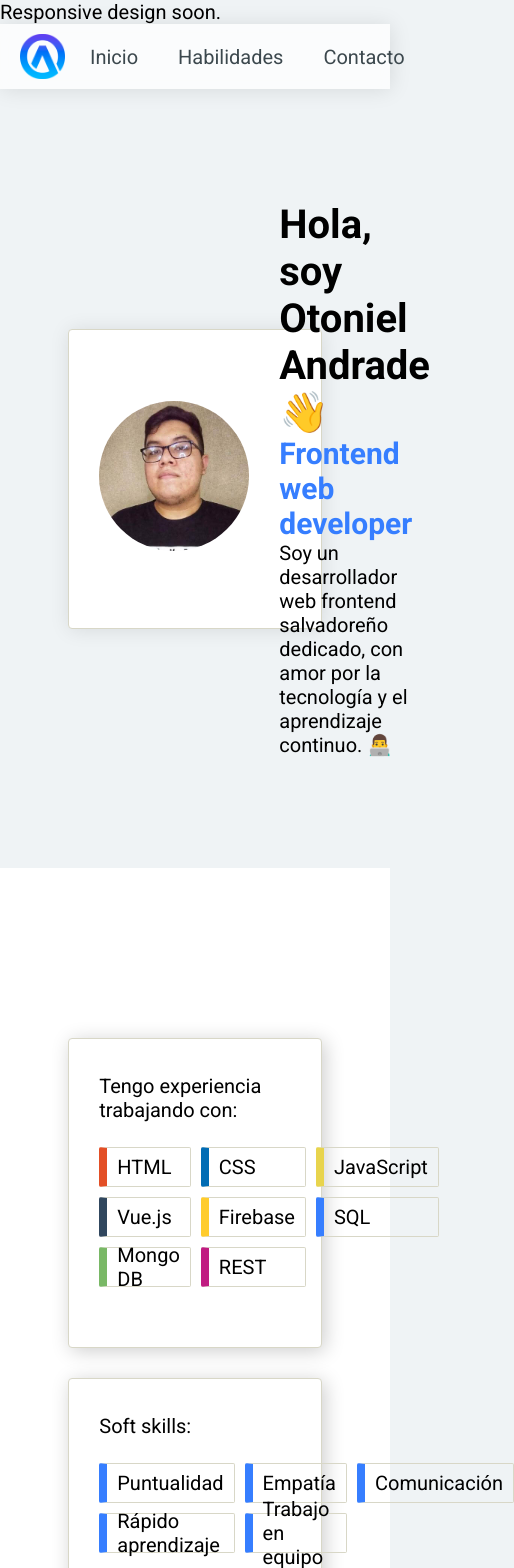
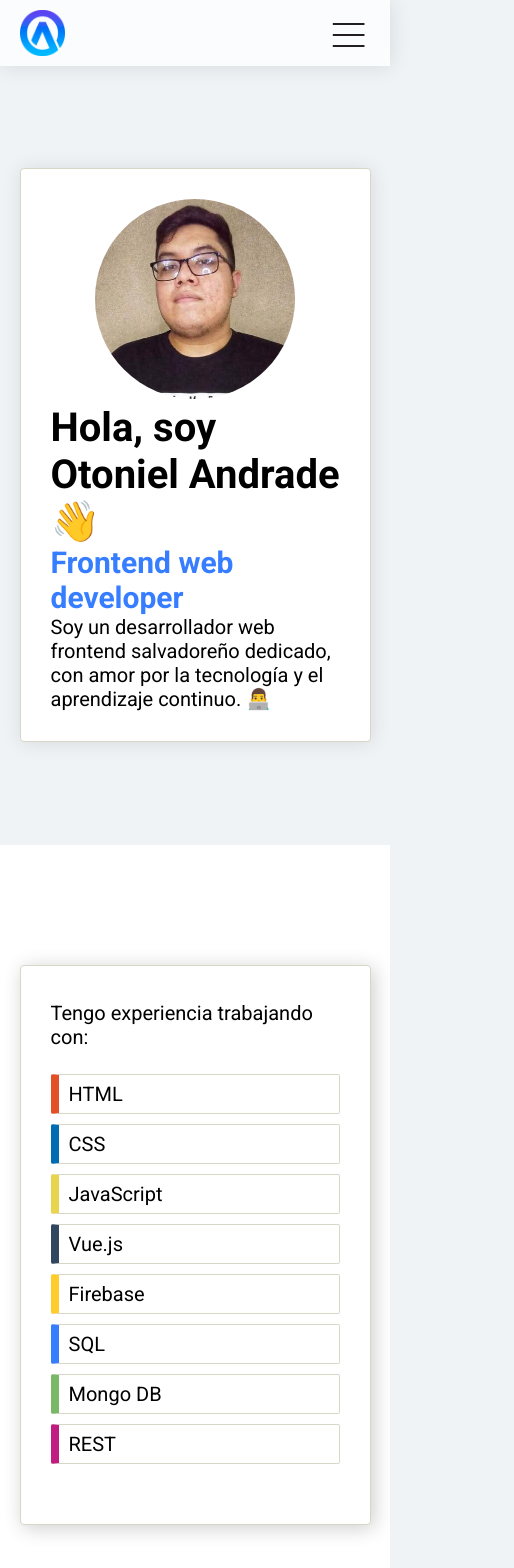
Before and after one commit to otonielandrade7/personal-website, a Vue app: page / in a window 390 px wide. Shown: the top 1568 px of the page, 514 px wide, since content can reach past the window. Built offline with nearby package versions, Linux system fonts and the light colour scheme.

Commit message:
responsive 1.0

```diff
--- a/src/App.vue
+++ b/src/App.vue
@@ -1,6 +1,5 @@
 <template>
   <div id="app">
-    <div class="warn">Responsive design soon.</div>
     <Navbar />
     <main>
       <Home />
@@ -51,6 +50,7 @@
 }
 body {
   font-size: 2rem;
+  width: 100vw;
   max-width: 100vw;
   background-color: var(--color-bg);
 }
@@ -58,13 +58,13 @@
   padding-top: 7rem;
 }
 footer {
-  height: 50vh;
+  max-height: auto;
   position: relative;
   bottom: 0;
 }
-  .warn {
-    display: none;
-  }
+.warn {
+  display: none;
+}
 @media (max-width: 1200px) {
 }
 @media (max-width: 992px) {
--- a/src/components/Contact.vue
+++ b/src/components/Contact.vue
@@ -49,7 +49,7 @@
 <style>
 #contact {
   height: 100%;
-  padding: 3rem 5rem 0;
+  padding: 3rem 5rem 3rem;
 }
 
 .contact-info {
@@ -79,4 +79,17 @@
 .contact-item a:hover {
   text-decoration: underline;
 }
+@media (max-width: 1200px) {
+}
+@media (max-width: 992px) {
+}
+@media (max-width: 768px) {
+}
+@media (max-width: 480px) {
+  .contact-info {
+  grid-template-columns: repeat(1, 1fr);
+  grid-auto-columns: minmax(1fr, 10rem);
+}
+}
+
 </style>
--- a/src/components/Home.vue
+++ b/src/components/Home.vue
@@ -27,6 +27,7 @@
 
 <style>
 #home {
+  max-height:auto;
   height: calc(100vh - 6.5rem);
   display: flex;
   justify-content: center;
@@ -58,4 +59,31 @@
   height: auto;
   border-radius: 100%;
 }
+@media (max-width: 1200px) {
+}
+@media (max-width: 992px) {
+  .presentation-container{
+    height: auto;
+    max-width: 75%;
+    padding: 3rem;
+  }
+}
+@media (max-width: 768px) {
+  .presentation-container{
+    flex-direction: column;
+    height: auto;
+    max-width: 80%;
+    padding: 3rem;
+  }
+
+}
+@media (max-width: 480px) {
+  .presentation-container{
+    flex-direction: column;
+    height: auto;
+    max-width: 90%;
+    padding: 3rem;
+  }
+}
+
 </style>
--- a/src/components/Navbar.vue
+++ b/src/components/Navbar.vue
@@ -1,9 +1,24 @@
 <template>
   <header id="navbar" class="navbar">
     <div class="navbar-logo-container">
-      <img loading="lazy" src="@/assets/logo.png" class="navbar-logo-img" alt="Logo de Otoniel Andrade" />
+      <img
+        loading="lazy"
+        src="@/assets/logo.png"
+        class="navbar-logo-img"
+        alt="Logo de Otoniel Andrade"
+      />
     </div>
-    <nav class="navbar-nav">
+    <div :class="{ hidden: mobileNavbar }" class="toggle-container">
+      <button :class="{ hidden: mobileNavbar }" v-on:click="toggleNavbar()" class="toggle">
+        <svg version="1.1" id="Layer_1" xmlns="http://www.w3.org/2000/svg" xmlns:xlink="http://www.w3.org/1999/xlink" x="0px" y="0px"
+	 viewBox="0 0 50 50" enable-background="new 0 0 50 50" xml:space="preserve">
+<path fill="#231F20" d="M8.667,15h30c0.552,0,1-0.447,1-1s-0.448-1-1-1h-30c-0.552,0-1,0.447-1,1S8.114,15,8.667,15z"/>
+<path fill="#231F20" d="M8.667,37h30c0.552,0,1-0.447,1-1s-0.448-1-1-1h-30c-0.552,0-1,0.447-1,1S8.114,37,8.667,37z"/>
+<path fill="#231F20" d="M8.667,26h30c0.552,0,1-0.447,1-1s-0.448-1-1-1h-30c-0.552,0-1,0.447-1,1S8.114,26,8.667,26z"/>
+</svg>
+      </button>
+    </div>
+    <nav id="nav" class="navbar-nav" :class="{ 'open-mobile': mobileNavbar }">
       <ul class="navbar-list">
         <li class="navbar-item">
           <a class="navbar-link" href="#home">Inicio</a>
@@ -16,12 +31,34 @@
         </li>
       </ul>
     </nav>
+    <div class="white-div"></div>
   </header>
 </template>
 
 <script>
 export default {
   name: "Navbar",
+  data() {
+    return {
+      mobileNavbar: false,
+    };
+  },
+  methods: {
+    toggleNavbar: function () {
+      this.mobileNavbar = !this.mobileNavbar;
+    },
+  },
+  created() {
+    document.body.addEventListener(
+      "click",
+      () => {
+        if (this.mobileNavbar) {
+          this.mobileNavbar = !this.mobileNavbar;
+        }
+      },
+      true
+    );
+  },
 };
 </script>
 
@@ -40,7 +77,23 @@
 .navbar > * {
   margin: 1rem 0;
 }
+.hidden {
+  display: none;
+}
+.toggle{
+  width: 5rem;
+}
+.toggle-container {
+  display: none;
+  order: 3;
+  width: 4.5rem;
+}
+.white-div {
+  order: 4;
+  width: 4.5rem;
+}
 .navbar-logo-container {
+  order: 1;
   width: 5rem;
   min-width: 4.5rem;
   height: auto;
@@ -50,7 +103,13 @@
   width: 100%;
   height: auto;
 }
+.toggle {
+  border: none;
+  background-color: transparent;
+  text-decoration: underline solid 1px black;
+}
 .navbar-nav {
+  order: 2;
   margin-left: 2rem;
 }
 .navbar-list {
@@ -79,11 +138,41 @@
   }
 }
 @media (max-width: 768px) {
+  .navbar {
+    height: auto;
+  }
   .navbar-logo-container {
     width: 4.5rem;
+    align-self: flex-start;
   }
   .navbar-nav {
-    margin-left: 0.5rem;
+    margin: 0 auto;
+    display: none;
+  }
+  .toggle-container {
+    display: block;
+    position: absolute;
+    right: 2rem;
+    align-self: flex-start;
+  }
+  .open-mobile {
+    display: block;
+    height: auto;
+  }
+  .open-mobile > .navbar-list {
+    flex-direction: column;
+    height: auto;
+    text-align: center;
+  }
+  .open-mobile > .navbar-list > .navbar-item {
+    transition: all 0.2s;
+    margin: 0;
+  }
+  .open-mobile > .navbar-list > .navbar-item:first-child {
+    margin: 1.5rem 0 2rem;
+  }
+  .open-mobile > .navbar-list > .navbar-item {
+    margin: 2rem 0;
   }
 }
 @media (max-width: 480px) {
--- a/src/components/Skills.vue
+++ b/src/components/Skills.vue
@@ -57,7 +57,7 @@
   display: grid;
   grid-template-columns: repeat(3, 1fr);
   gap: 1rem;
-  grid-auto-rows: 4rem;
+  grid-auto-rows: minmax(4rem, auto);
 }
 .skill-card {
   border-radius: 2px;
@@ -97,4 +97,31 @@
 .rest-card {
   border-left: 8px #c01c81 solid;
 }
+@media (max-width: 1200px) {
+}
+@media (max-width: 992px) {
+  .skills-container {
+    width: 75%;
+    max-width: 75%;
+    margin: 5rem 0 2rem;
+  }
+}
+@media (max-width: 768px) {
+  .skills-grid {
+    grid-template-columns: repeat(2, 1fr);
+  }
+  .skills-container {
+    width: 80%;
+    max-width: 80%;
+  }
+}
+@media (max-width: 480px) {
+  .skills-grid {
+    grid-template-columns: repeat(1, 1fr);
+  }
+  .skills-container {
+    width: 90%;
+    max-width: 90%;
+  }
+}
 </style>
```
Also changed, not shown: postcss.config.js (+3 -9 lines).
